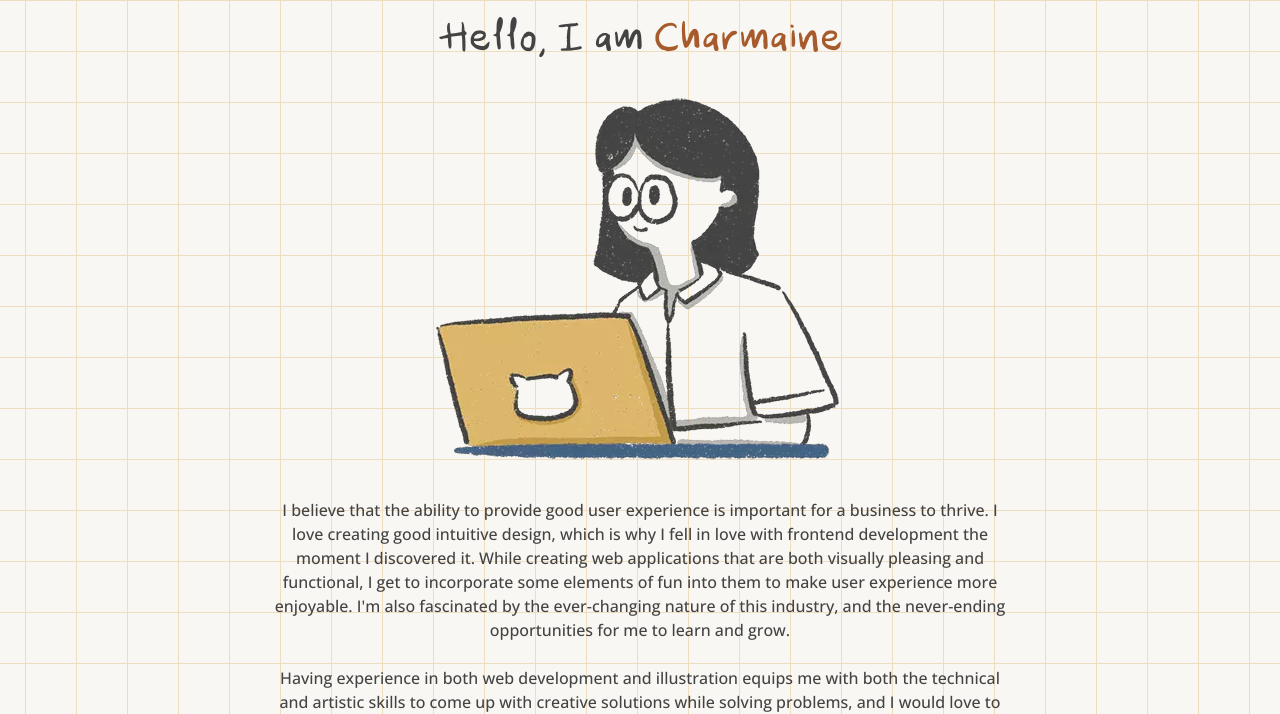
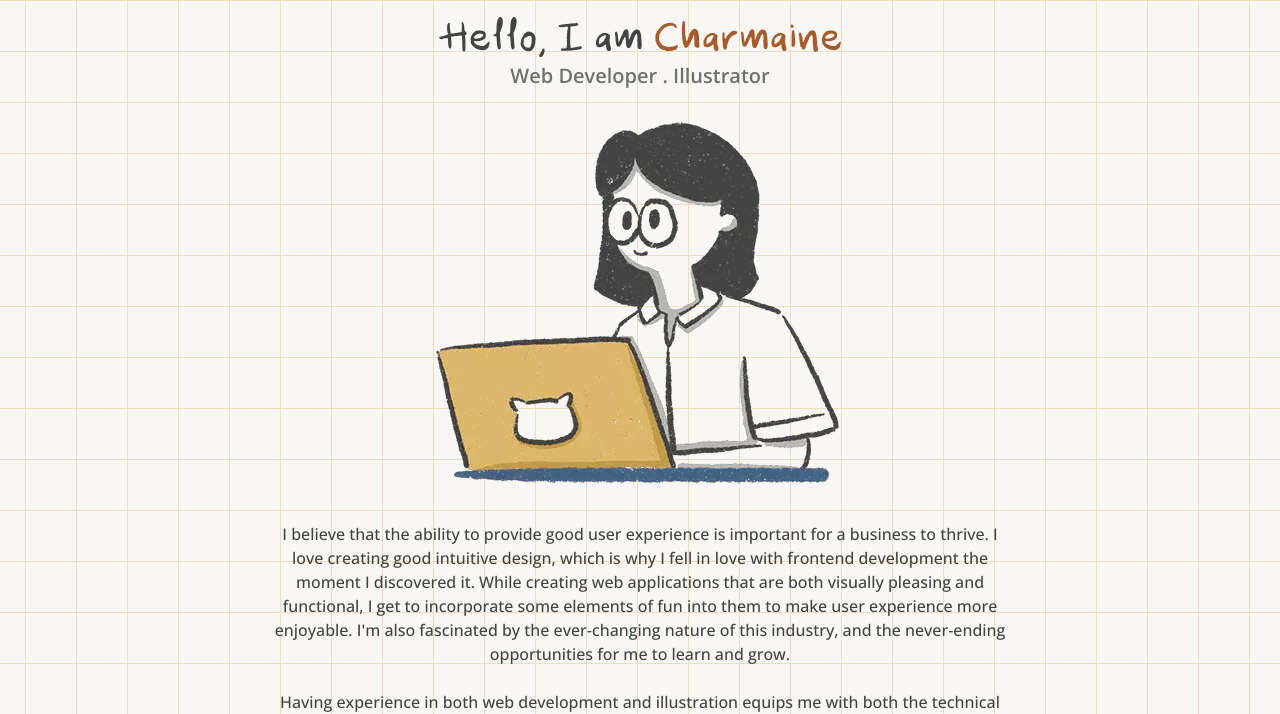
Before and after one commit to charmainelhm/portfolio-site, a plain HTML site: page index.html in a window 1280 px wide. Shown: the part 76-790 px from the top of the page. Drawn offline with nearby package versions, Linux system fonts and the light colour scheme.

Commit message:
Add role below title

```diff
--- a/css/style.css
+++ b/css/style.css
@@ -83,6 +83,10 @@ a {
 }
 
 /* Landing Page */
+.role {
+  font-family: "Open Sans", sans-serif;
+}
+
 .landing-page__card {
   background-color: #e3ab8856;
   border-radius: 10px;
--- a/index.html
+++ b/index.html
@@ -64,9 +64,10 @@
     </header>
     <main>
       <div class="landing-page container text-center mt-4">
-        <h1 class="mb-4">
-          Hello, I am <span class="accent-text">Charmaine</span>
-        </h1>
+        <h1>Hello, I am <span class="accent-text">Charmaine</span></h1>
+        <h2 class="mb-4 role fs-5 fw-bold opacity-75">
+          Web Developer . Illustrator
+        </h2>
         <picture>
           <source type="image/webp" srcset="images/landing-page-image.webp" />
           <img
```
